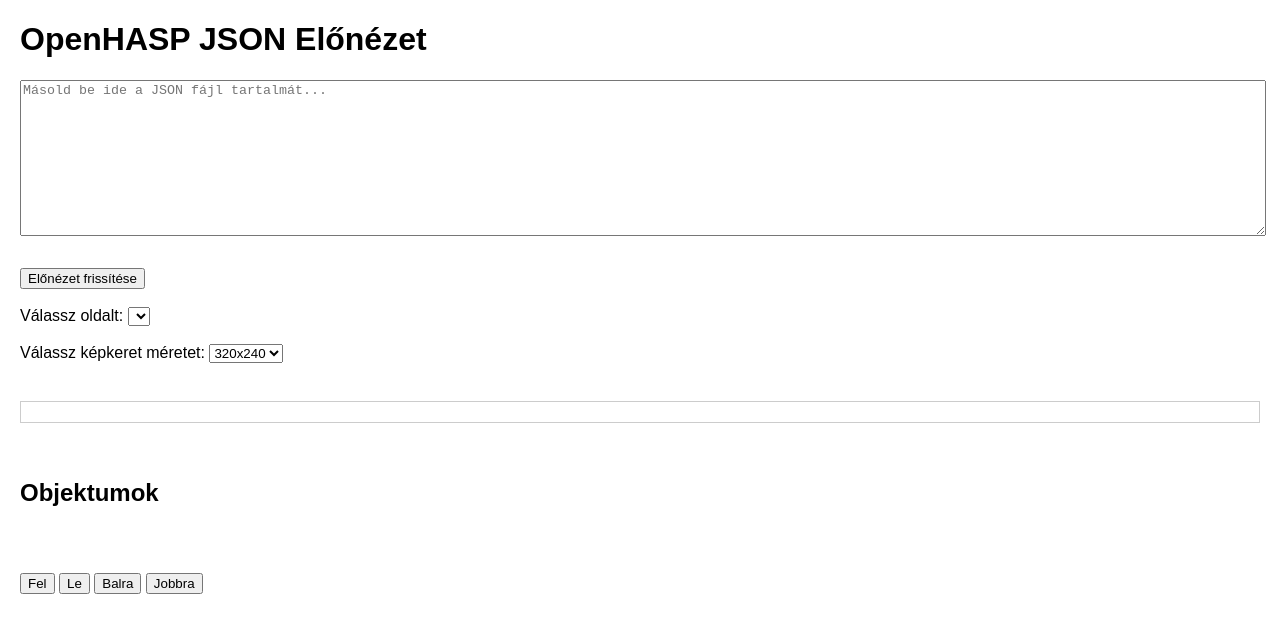
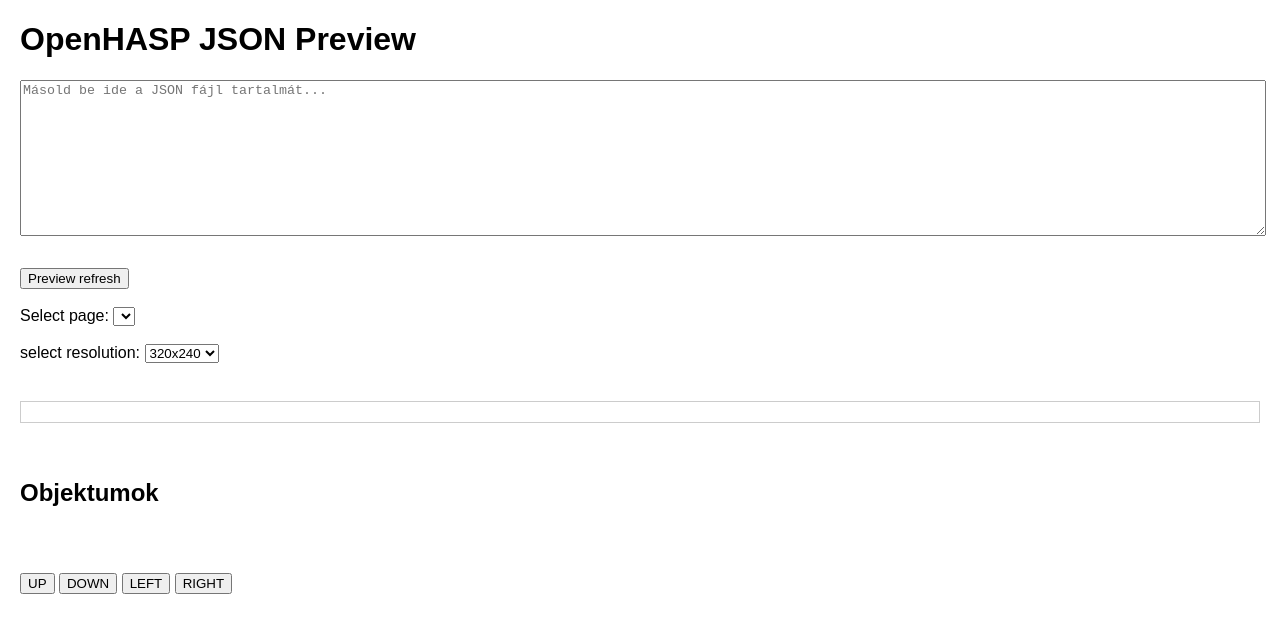
Before and after one commit to Yocee84/OpenHASP-helper, a plain HTML site: page index.html in a window 1280 px wide. Drawn offline with Linux system fonts and the light colour scheme.

Commit message:
Update index.html

```diff
--- a/index.html
+++ b/index.html
@@ -8,16 +8,16 @@
     <link rel="stylesheet" href="styles.css">
 </head>
 <body>
-    <h1>OpenHASP JSON Előnézet</h1>
+    <h1>OpenHASP JSON Preview</h1>
     <textarea id="jsonInput" rows="10" cols="50" placeholder="Másold be ide a JSON fájl tartalmát..."></textarea>
     <br><br>
-    <button onclick="renderPreview()">Előnézet frissítése</button>
+    <button onclick="renderPreview()">Preview refresh</button>
     <br><br>
-    <label for="pageSelect">Válassz oldalt:</label>
+    <label for="pageSelect">Select page:</label>
     <select id="pageSelect" onchange="onPageChange()">
     </select>
     <br><br>
-    <label for="frameSize">Válassz képkeret méretet:</label>
+    <label for="frameSize">select resolution:</label>
     <select id="frameSize" onchange="setFrameSize()">
         <option value="320x240">320x240</option>
         <option value="240x320">240x320</option>
@@ -38,10 +38,10 @@
     </div>
     <br><br>
     <div id="controls">
-        <button onclick="moveSelectedObjects(0, -10)">Fel</button>
-        <button onclick="moveSelectedObjects(0, 10)">Le</button>
-        <button onclick="moveSelectedObjects(-10, 0)">Balra</button>
-        <button onclick="moveSelectedObjects(10, 0)">Jobbra</button>
+        <button onclick="moveSelectedObjects(0, -10)">UP</button>
+        <button onclick="moveSelectedObjects(0, 10)">DOWN</button>
+        <button onclick="moveSelectedObjects(-10, 0)">LEFT</button>
+        <button onclick="moveSelectedObjects(10, 0)">RIGHT</button>
     </div>
 
     <script src="script.js"></script>
```
